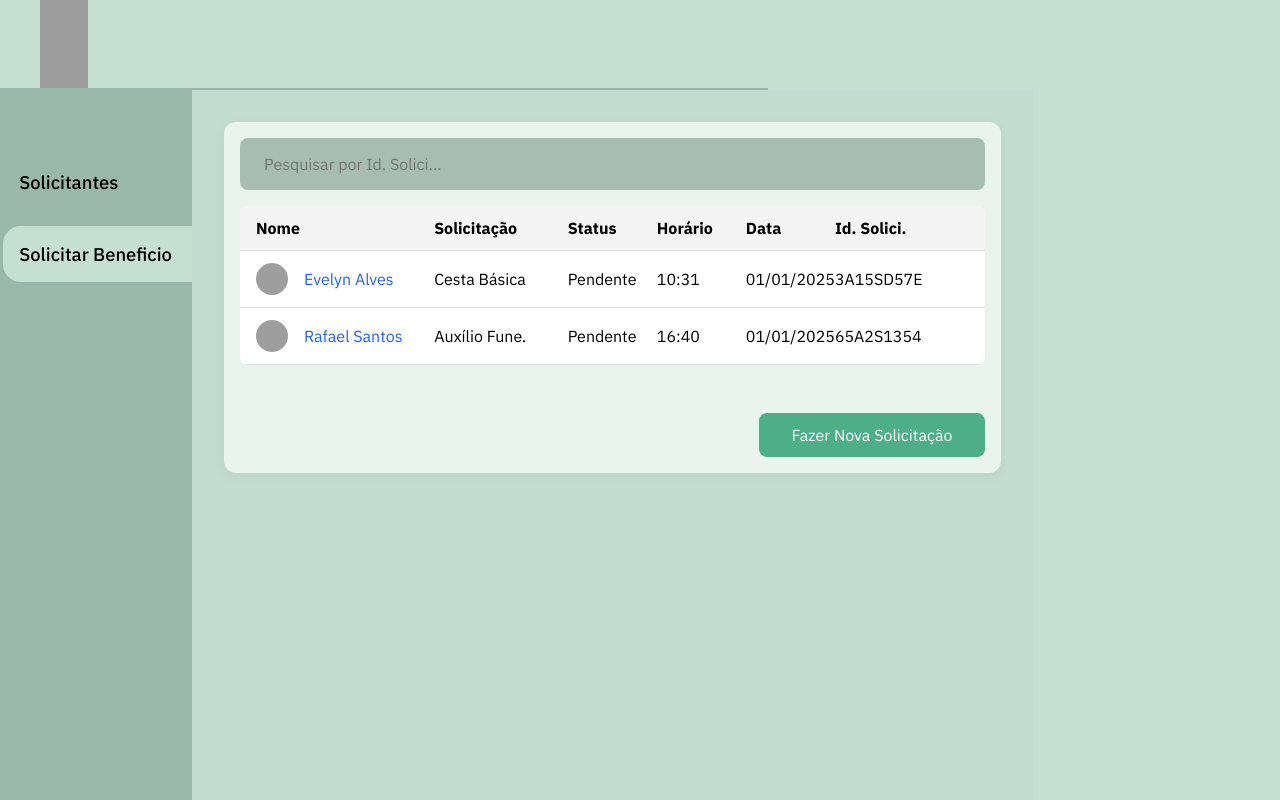
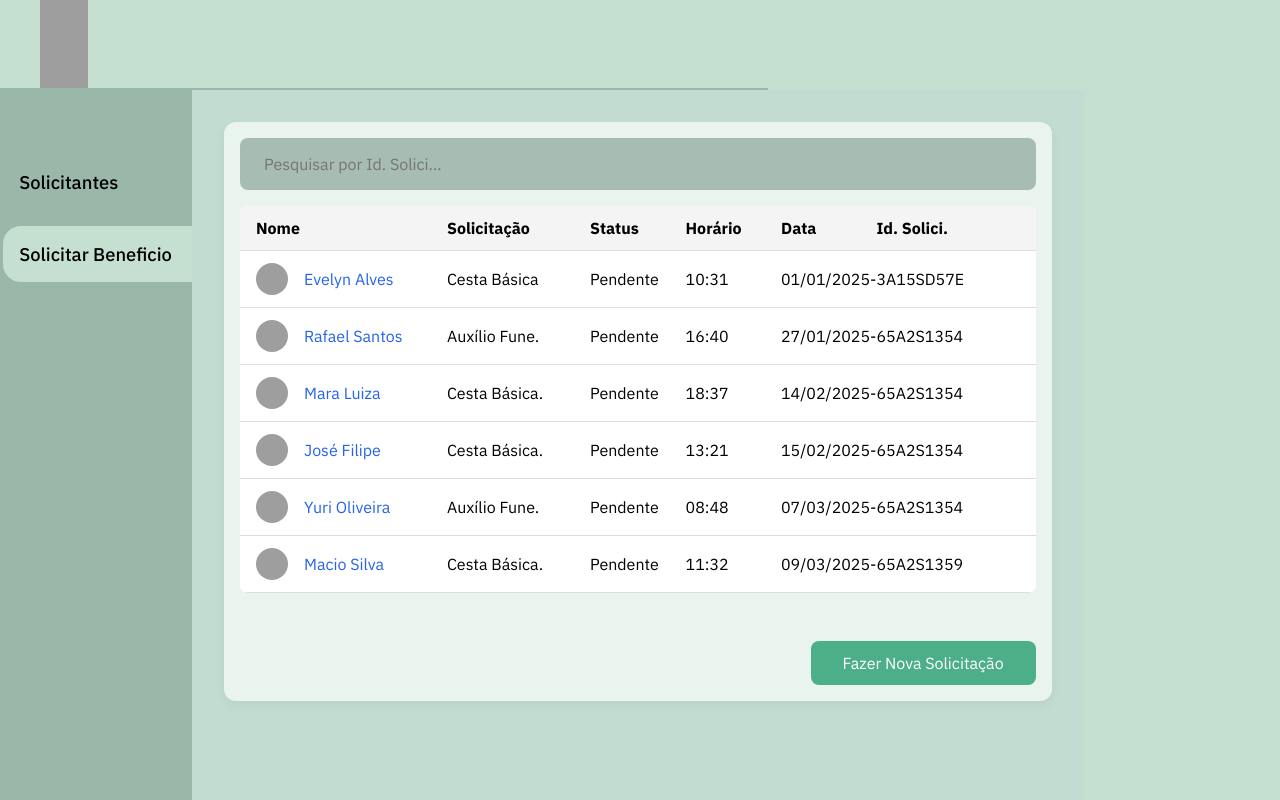
Before and after one commit to pedrohenrique1421/Igarassu, a React (Vite) app: page /dashboard in a window 1280 px wide. Both pictures are taken after a click on the element "Solicitar Beneficio". Built offline with nearby package versions, Linux system fonts and the light colour scheme; grey boxes are pictures that could not be loaded.

Commit message:
Update index.jsx

```diff
--- a/src/components/BenefitRequestForm/index.jsx
+++ b/src/components/BenefitRequestForm/index.jsx
@@ -13,7 +13,7 @@ export default function BenefitRequestForm() {
             tipo: "Cesta Básica",
             status: "Pendente",
             horario: "10:31",
-            data: "01/01/2025",
+            data: "01/01/2025-",
             id: "3A15SD57E",
             foto: "https://i.pravatar.cc/40"
         },
@@ -22,8 +22,44 @@ export default function BenefitRequestForm() {
             tipo: "Auxílio Fune.",
             status: "Pendente",
             horario: "16:40",
-            data: "01/01/2025",
+            data: "27/01/2025-",
             id: "65A2S1354",
+            foto: "https://i.pravatar.cc/40"
+        },
+        {
+            nome: "Mara Luiza",
+            tipo: "Cesta Básica.",
+            status: "Pendente",
+            horario: "18:37",
+            data: "14/02/2025-",
+            id: "65A2S1354",
+            foto: "https://i.pravatar.cc/40"
+        },
+        {
+            nome: "José Filipe",
+            tipo: "Cesta Básica.",
+            status: "Pendente",
+            horario: "13:21",
+            data: "15/02/2025-",
+            id: "65A2S1354",
+            foto: "https://i.pravatar.cc/40"
+        },
+        {
+            nome: "Yuri Oliveira",
+            tipo: "Auxílio Fune.",
+            status: "Pendente",
+            horario: "08:48",
+            data: "07/03/2025-",
+            id: "65A2S1354",
+            foto: "https://i.pravatar.cc/40"
+        },
+        {
+            nome: "Macio Silva",
+            tipo: "Cesta Básica.",
+            status: "Pendente",
+            horario: "11:32",
+            data: "09/03/2025-",
+            id: "65A2S1359",
             foto: "https://i.pravatar.cc/40"
         }
     ];
```
